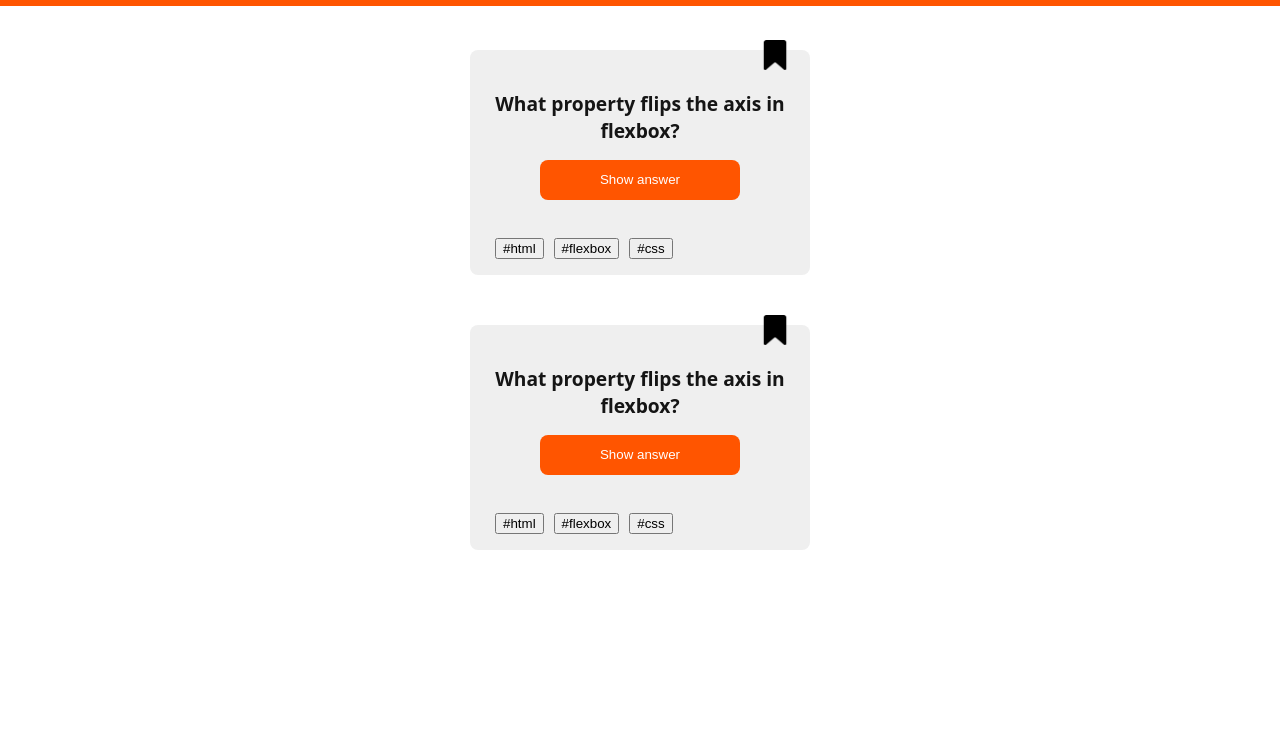
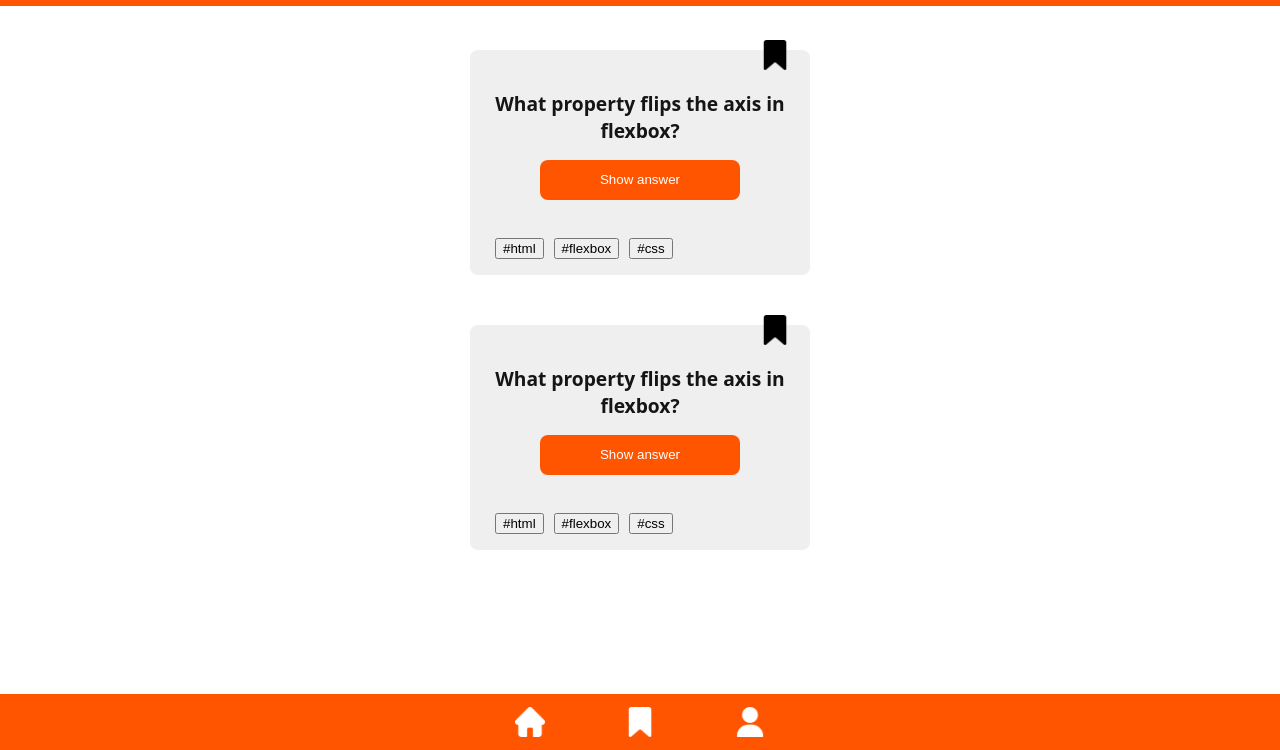
Before and after one commit to janphilipp-winkler/quiz-app, a plain HTML site: page index.html in a window 1280 px wide. Shown: the part 50-800 px from the top of the page. Drawn offline with Linux system fonts and the light colour scheme.

Commit message:
-added navbar

```diff
--- a/css/styles.css
+++ b/css/styles.css
@@ -4,7 +4,8 @@ body {
     Oxygen, Ubuntu, Cantarell, "Open Sans", "Helvetica Neue", sans-serif;
 }
 
-header {
+header,
+nav {
   position: fixed;
   height: 3.5rem;
   width: 100vw;
@@ -24,6 +25,24 @@ header > p {
   color: white;
   padding-left: 0.5rem;
   padding-bottom: 0.5rem;
+}
+
+nav {
+  bottom: 0;
+}
+
+nav > div {
+  height: 100%;
+  display: flex;
+  justify-content: center;
+  align-items: center;
+  padding: 40px;
+}
+
+nav > div > img {
+  width: 30px;
+  height: 30px;
+  filter: invert(100%);
 }
 
 main {
--- a/index.html
+++ b/index.html
@@ -11,6 +11,17 @@
       <h1>quiz app</h1>
       <p>v1</p>
     </header>
+    <nav>
+      <div id="nav-home">
+        <img src="assets/home.png" alt="home icon" />
+      </div>
+      <div id="nav-bookmarks">
+        <img src="assets/bookmark.png" alt="bookmark icon" />
+      </div>
+      <div id="nav-profile">
+        <img src="assets/profile.png" alt="profile icon" />
+      </div>
+    </nav>
     <main>
       <card class="question-card">
         <img src="assets/bookmark.png" alt="bookmark icon" />
```
Also changed, not shown: assets/home.png (added), assets/profile.png (added).
